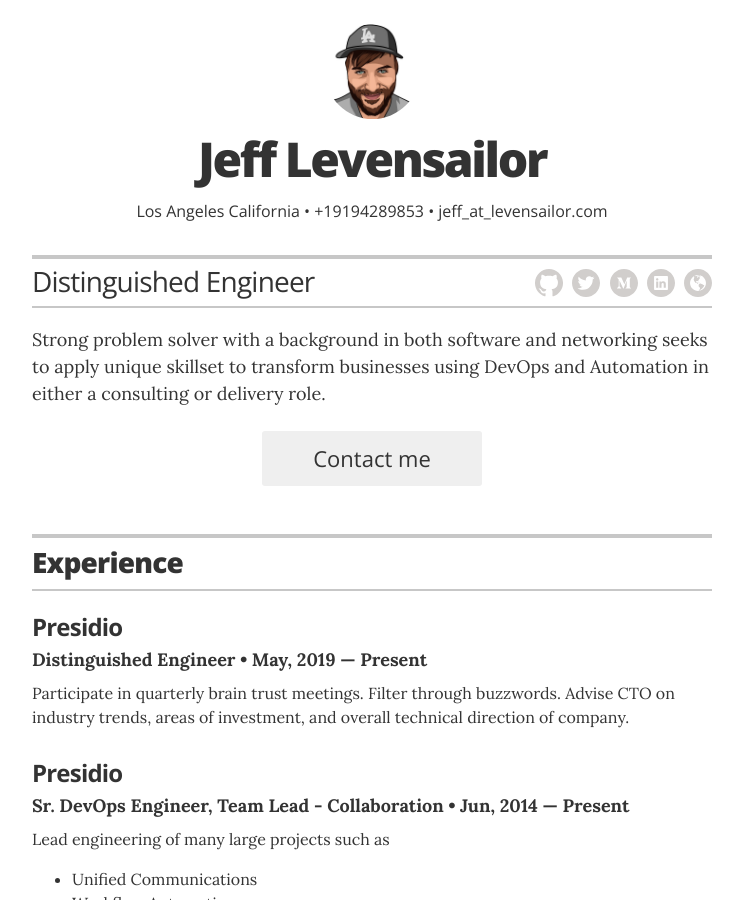
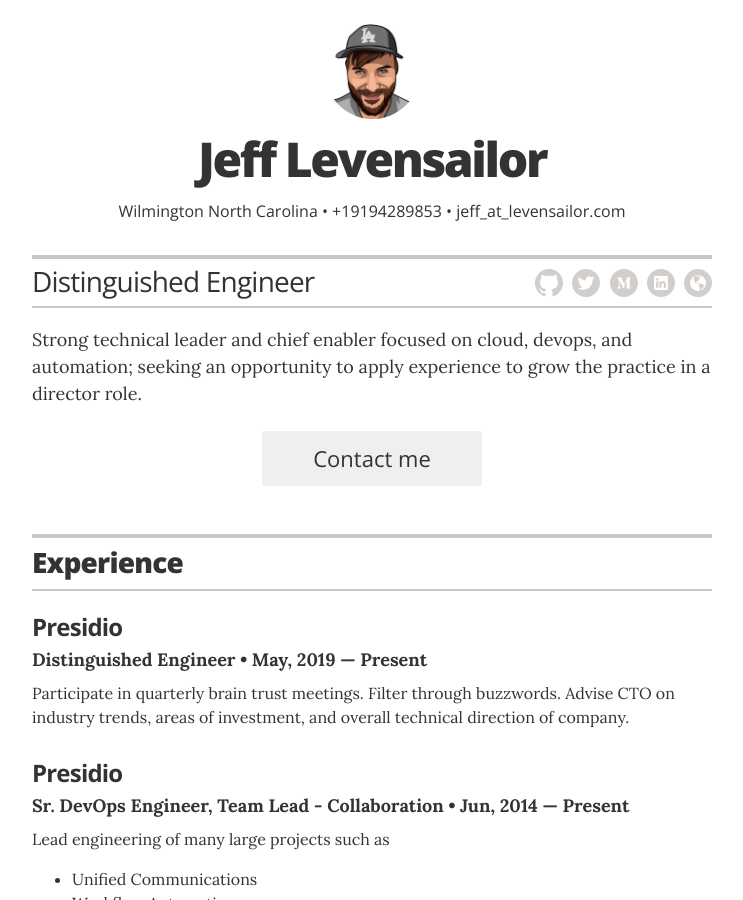
Before and after one commit to levensailor/cv, a Jekyll site: the page built from index.html, in a window 1280 px wide and 900 px high. Shown: the whole window, without its empty margins (268-1011 px from the left). Built offline with Jekyll 4.4.1, drawn with Linux system fonts in a browser that asks for light colours.

Commit message:
Update _config.yml

```diff
--- a/_config.yml
+++ b/_config.yml
@@ -1,6 +1,6 @@
 # Site settings
 title: "Jeff Levensailor CV"
-description: "A resume template for Jekyll I'm using."
+description: "Jeff Levensailor CV"
 
 # Build settings
 markdown: kramdown
@@ -18,12 +18,12 @@ resume_contact_email:           "jeff@levensailor.com"
 
 # the next two items are used for schema itemprops in _layouts/resume.html
 resume_contact_telephone:       "+19194289853"
-resume_contact_address:         "Los Angeles, California"
+resume_contact_address:         "Wilmington, North Carolina"
 
-resume_header_contact_info:     "Los Angeles California • +19194289853 • jeff_at_levensailor.com"
+resume_header_contact_info:     "Wilmington North Carolina • +19194289853 • jeff_at_levensailor.com"
 display_header_contact_info:    "true"
 
-resume_header_intro: "<p> Strong problem solver with a background in both software and networking seeks to apply unique skillset to transform businesses using DevOps and Automation in either a consulting or delivery role.</p>"
+resume_header_intro: "<p>Strong technical leader and chief enabler focused on cloud, devops, and automation; seeking an opportunity to apply experience to grow the practice in a director role. </p>"
 
 # use "yes" to display the email contact button,
 # "no" to display an "I'm not looking for work" message,
```
